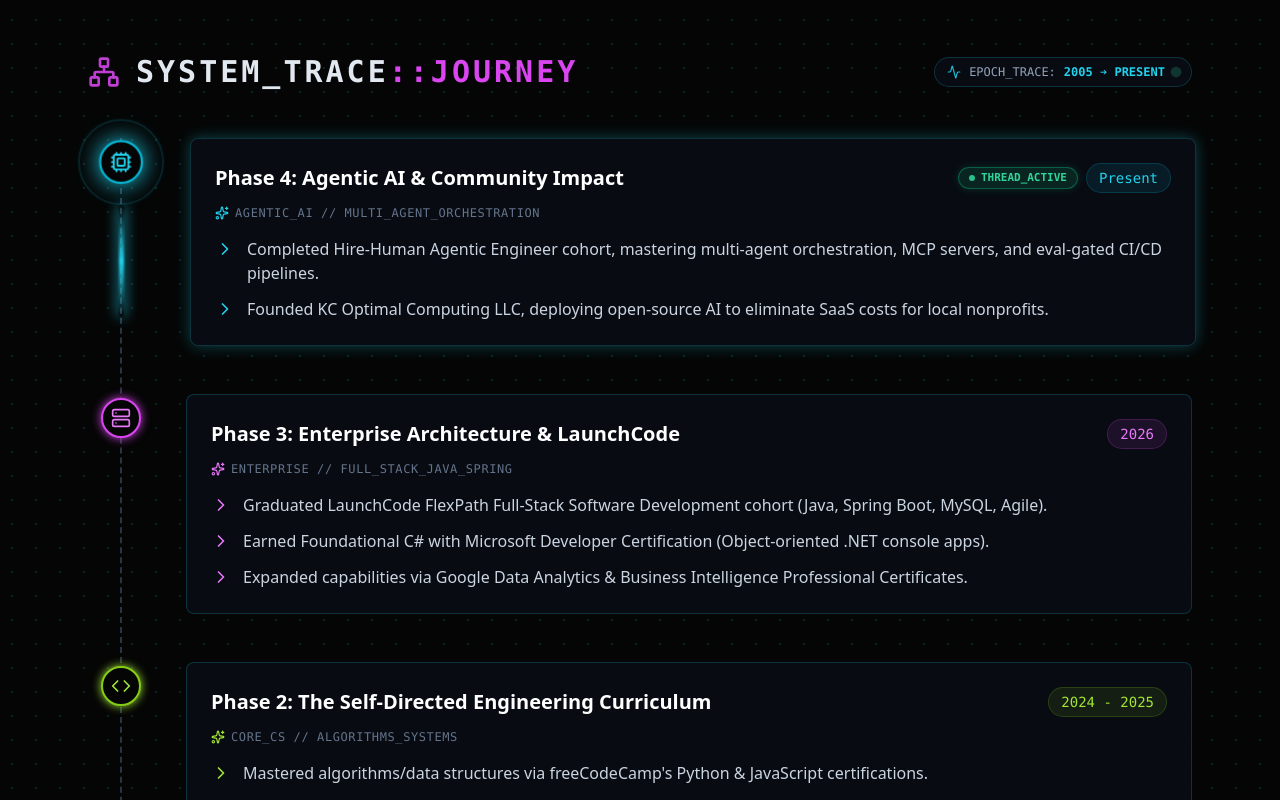
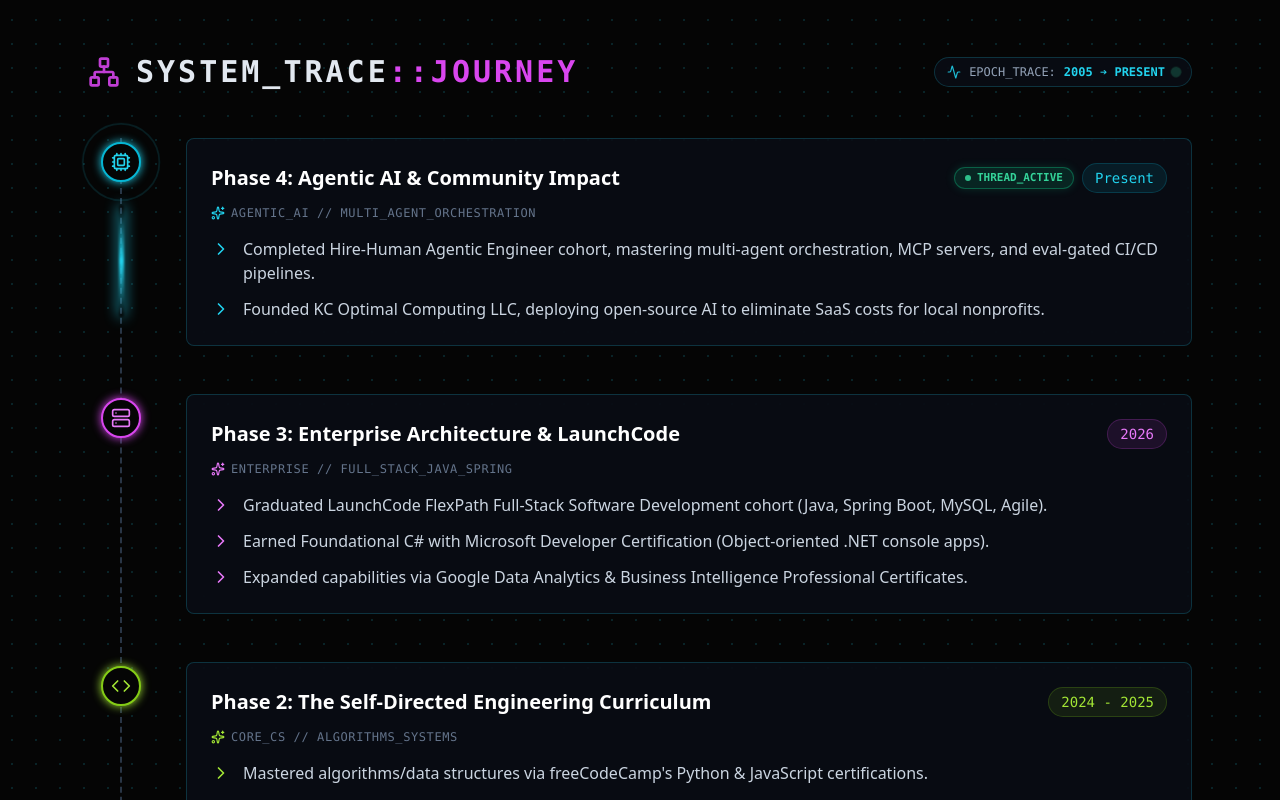
Before and after one commit to Nick040791/portfolio, a React (Vite) app: page / in a window 1280 px wide. Shown: the part 1120-1920 px from the top of the page. Built offline with nearby package versions, Linux system fonts and the light colour scheme.

Commit message:
fix: constrain pointer cursor to card boundaries and enable hover animation on first card

```diff
--- a/src/components/Journey.tsx
+++ b/src/components/Journey.tsx
@@ -4,7 +4,11 @@ import { journeyData } from '../data/portfolioData';
 import { getColorScheme } from '../utils/theme';
 
 export const Journey: React.FC = () => {
-  const [selectedPhase, setSelectedPhase] = useState<number | null>(0);
+  const [selectedPhase, setSelectedPhase] = useState<number | null>(null);
+
+  const handleTogglePhase = (index: number) => {
+    setSelectedPhase((prev) => (prev === index ? null : index));
+  };
 
   return (
     <section id="journey" className="relative z-10">
@@ -39,18 +43,18 @@ export const Journey: React.FC = () => {
           const isSelected = selectedPhase === index;
 
           return (
-            <div
-              key={index}
-              onClick={() => setSelectedPhase(index)}
-              className="relative pl-10 md:pl-16 group cursor-pointer transition-all duration-300"
-            >
-              {/* Glowing Circuit Node */}
-              <div
-                className={`absolute -left-[21px] top-1 p-2 rounded-full bg-[#050505] border-2 ${
+            <div key={index} className="relative pl-10 md:pl-16 group">
+              {/* Glowing Circuit Node (clickable button) */}
+              <button
+                type="button"
+                onClick={() => handleTogglePhase(index)}
+                className={`absolute -left-[21px] top-1 p-2 rounded-full bg-[#050505] border-2 cursor-pointer ${
                   scheme.nodeBorder
                 } transition-all duration-300 ${
                   isSelected ? 'scale-110 shadow-[0_0_22px_currentColor]' : 'group-hover:scale-110'
                 }`}
+                title={`Inspect ${item.phase}`}
+                aria-label={`Inspect ${item.phase}`}
               >
                 {/* Active Thread Radar Pulse on Current Phase */}
                 {item.isCurrent && (
@@ -60,14 +64,15 @@ export const Journey: React.FC = () => {
                   />
                 )}
                 {item.icon}
-              </div>
+              </button>
 
-              {/* Milestone Narrative Card */}
+              {/* Milestone Narrative Card (interactive only inside the card boundaries) */}
               <div
-                className={`glass-panel p-6 rounded-lg border-l-4 ${scheme.border} transition-all duration-300 ${
+                onClick={() => handleTogglePhase(index)}
+                className={`glass-panel p-6 rounded-lg border-l-4 ${scheme.border} cursor-pointer transition-all duration-300 ${
                   isSelected
-                    ? `bg-white/10 ${scheme.glowShadow} translate-x-1 border-l-[6px]`
-                    : 'hover:bg-white/5 hover:translate-x-1'
+                    ? `bg-white/10 ${scheme.glowShadow} translate-x-1.5 border-l-[6px]`
+                    : `hover:bg-white/10 hover:translate-x-1.5 hover:border-l-[6px] hover:${scheme.glowShadow}`
                 }`}
               >
                 {/* Card Header & Status Badges */}
```
